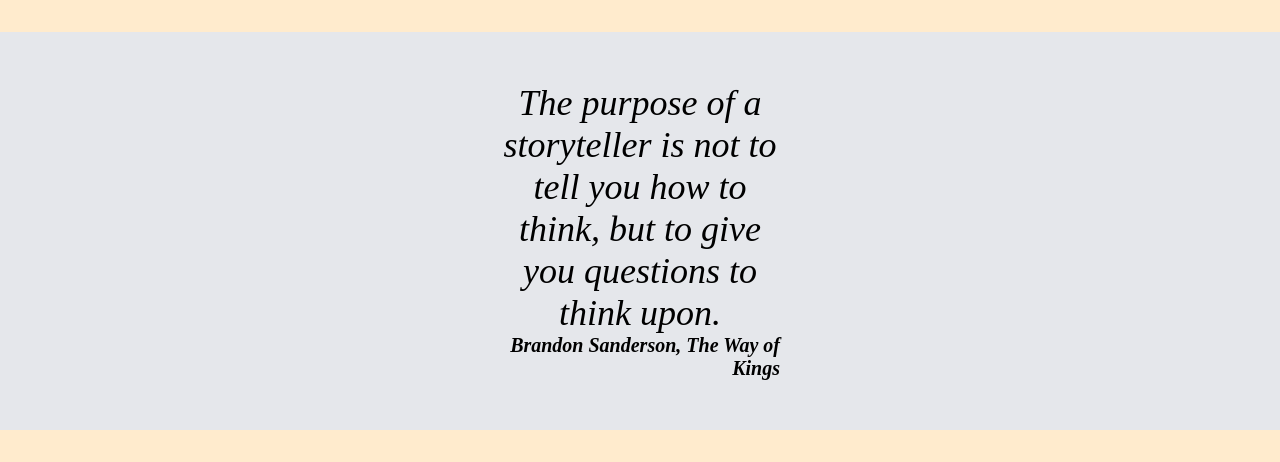
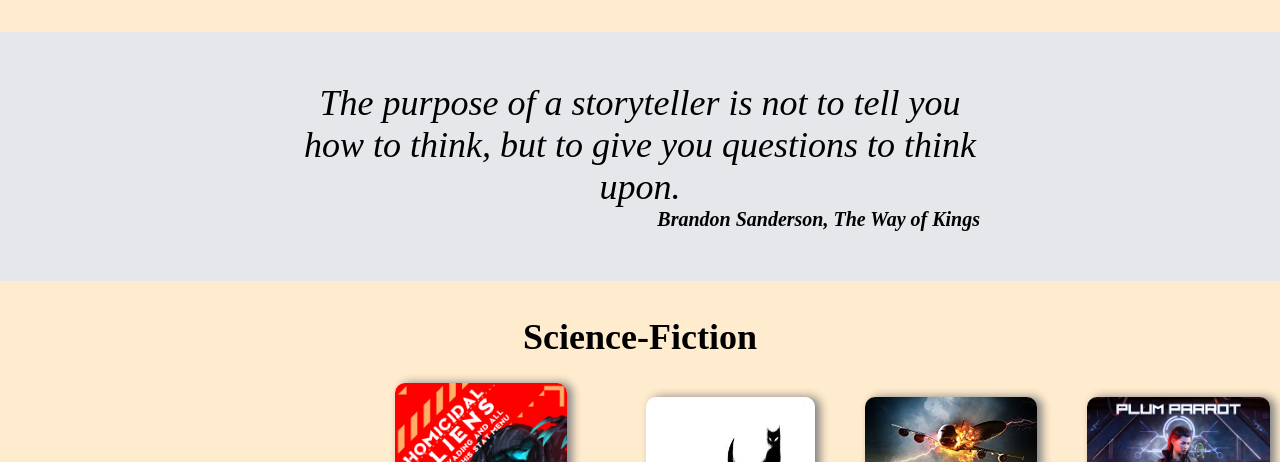
Before and after one commit to EnumaOub/My_Library, a plain HTML site: page index.html in a window 1280 px wide. Shown: the part 802-1264 px from the top of the page. Drawn offline with Linux system fonts and the light colour scheme.

Commit message:
Change to quotes padding

```diff
--- a/styles.css
+++ b/styles.css
@@ -165,8 +165,8 @@ button {
     align-content: center;
     background-color: #e5e7eb;
     padding: 50px;
-    padding-left: 500px;
-    padding-right: 500px;
+    padding-left: 300px;
+    padding-right: 300px;
     text-align: center;
     font-size: 36px;
     font-style: italic;
```
